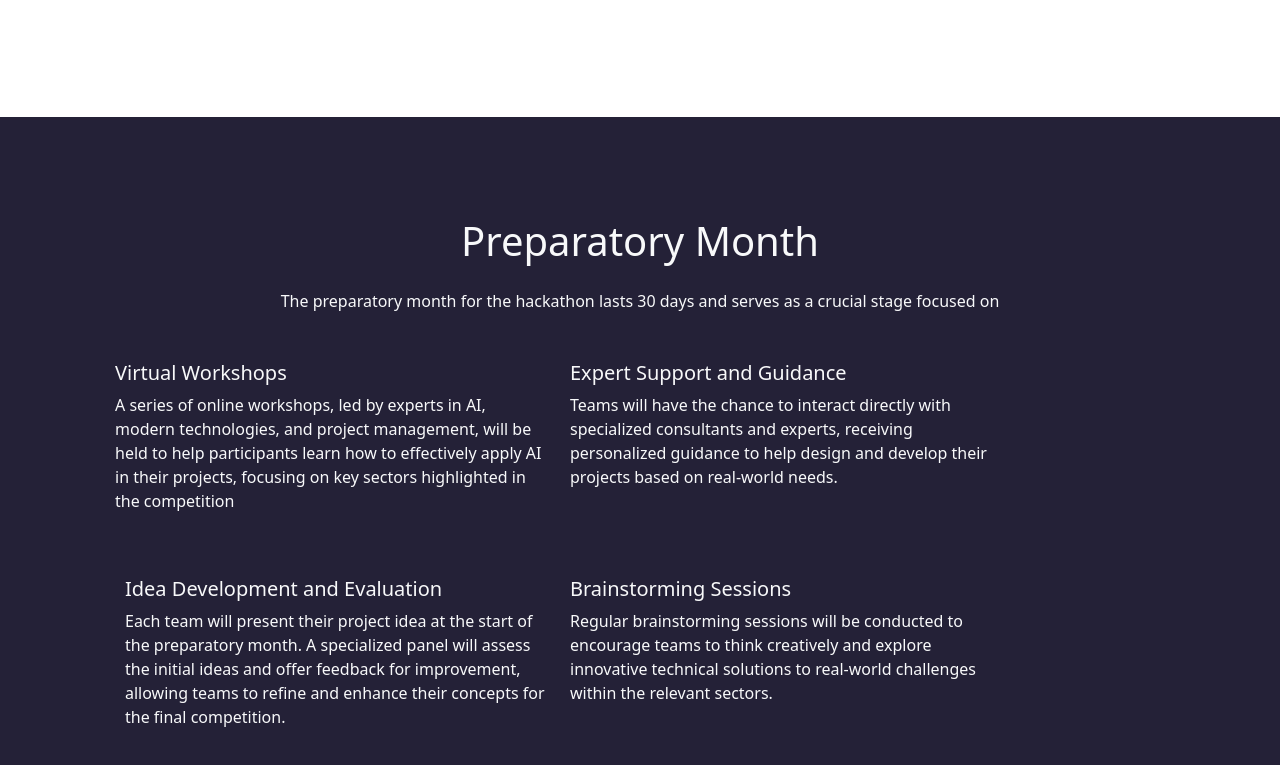
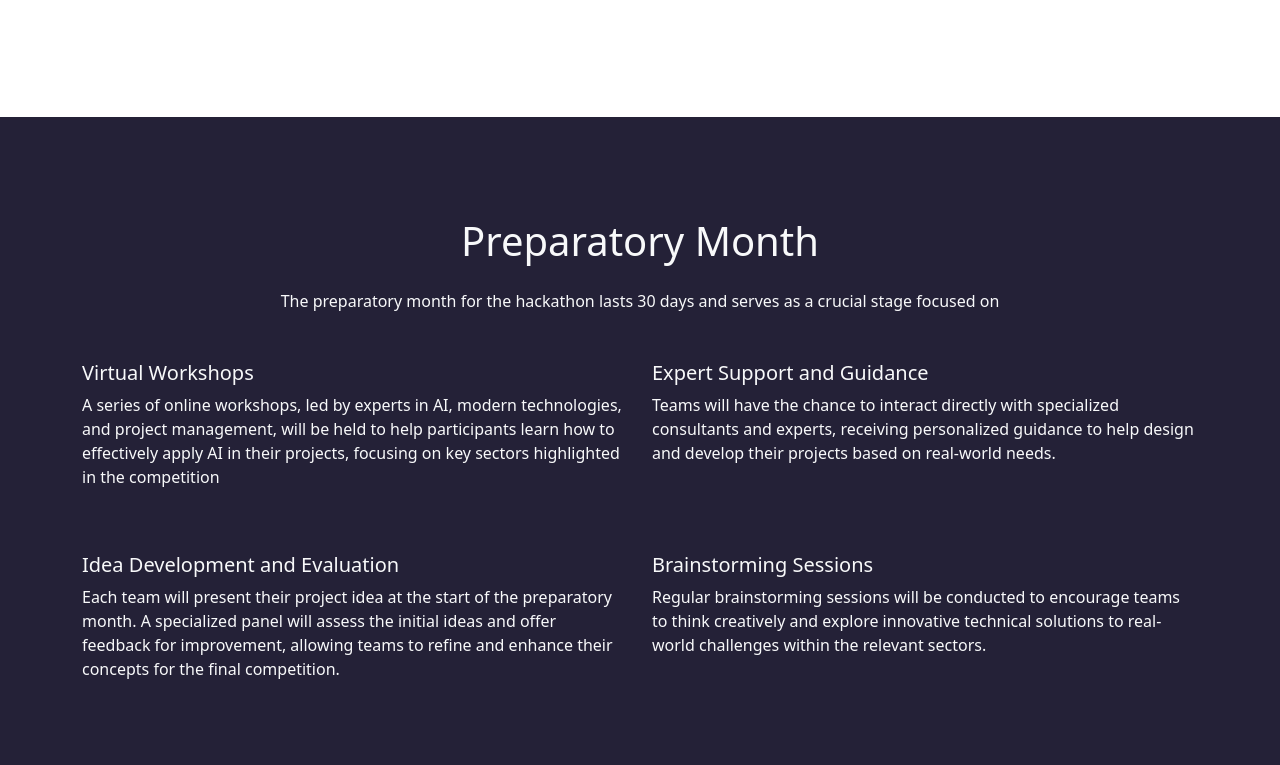
Before and after one commit to 4lujain/test, a plain HTML site: page webpage/index.html in a window 1280 px wide. Shown: the part 2067-2832 px from the top of the page. Drawn offline with nearby package versions, Linux system fonts and the light colour scheme.

Commit message:
Update index.html

```diff
--- a/webpage/index.html
+++ b/webpage/index.html
@@ -213,24 +213,27 @@
       </div>
     </div>
   </div>
-  <section class="background1 justify-content-center">
-    <div class=" container-lg mt-15 justify-content-center"><h1 class=" text-center text-light pt-10">Preparatory Month</h1><p class="pt-3 text-light fs-6 text-center fw-lighter">The preparatory month for the hackathon lasts 30 days and serves as a crucial stage focused on</p></div>
-    <div class ="row mt-5 container-lg justify-content-center">
-    <div class="col-md-5 text-light justify-content-center " >
+  <section class="background1 justify-content-center container-fluid">
+    <div class=" container mt-15 justify-content-center"><h1 class=" text-center text-light pt-10">Preparatory Month</h1><p class="pt-3 text-light fs-6 text-center fw-lighter">The preparatory month for the hackathon lasts 30 days and serves as a crucial stage focused on</p></div>
+    <div class=" container">
+    <div class ="row mt-5">
+    <div class="col-md-6 text-light " >
       <h5>Virtual Workshops</h5><p class="fs-6 fw-lighter">
         A series of online workshops, led by experts in AI, modern technologies, and project management, will be held to help participants learn how to effectively apply AI in their projects, focusing on key sectors highlighted in the competition</p>
     </div>
-    <div class="col-md-5 text-light justify-content-center" >
+    <div class="col-md-6 text-light " >
       <h5>Expert Support and Guidance</h5><p class="fs-6 fw-lighter">Teams will have the chance to interact directly with specialized consultants and experts, receiving personalized guidance to help design and develop their projects based on real-world needs.</p>
     </div>
-    <div class ="row  container-lg justify-content-center m-5">
-      <div class="col-md-5 text-light justify-content-center" >
+  </div>
+    <div class ="row mt-5">
+      <div class="col-md-6 text-light " >
         <h5>Idea Development and Evaluation</h5><p class="fs-6 fw-lighter">
           Each team will present their project idea at the start of the preparatory month. A specialized panel will assess the initial ideas and offer feedback for improvement, allowing teams to refine and enhance their concepts for the final competition.</p>
       </div>
-      <div class="col-md-5  text-light justify-content-center" >
+      <div class="col-md-6  text-light " >
         <h5>Brainstorming Sessions</h5><p class="fs-6 fw-lighter">Regular brainstorming sessions will be conducted to encourage teams to think creatively and explore innovative technical solutions to real-world challenges within the relevant sectors.</p>
       </div>
+    </div>
     </div>
   </section>
     <script src="https://cdn.jsdelivr.net/npm/bootstrap@5.0.2/dist/js/bootstrap.bundle.min.js"></script>
```
